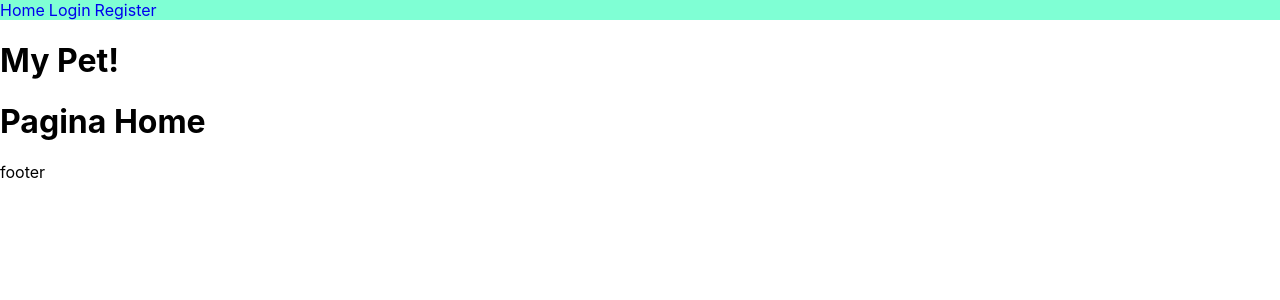
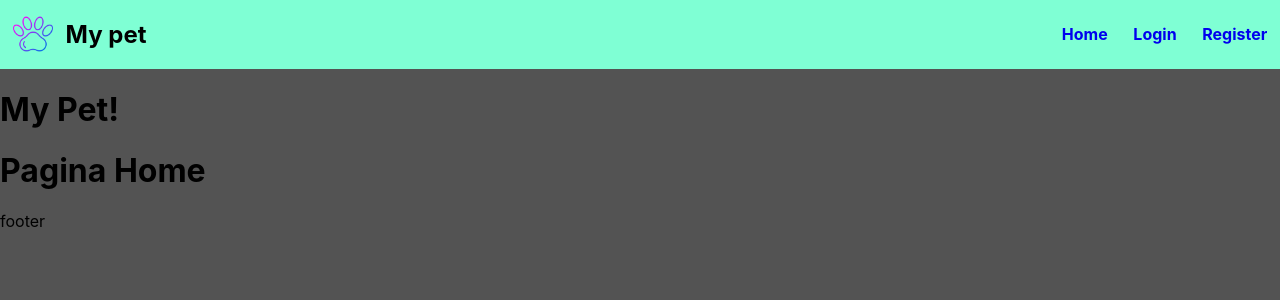
Before and after one commit to WendelEfraim/Pet, a React (Vite) app in the folder frontend/: page / in a window 1280 px wide. Shown: the top 300 px of the page. Built offline with nearby package versions, Linux system fonts and the light colour scheme.

Commit message:
css modificado com logo

```diff
--- a/frontend/src/components/Navbar.jsx
+++ b/frontend/src/components/Navbar.jsx
@@ -1,12 +1,20 @@
 import { Link } from "react-router-dom"
 import styles from "./navbar.module.css"
+import Logo from "../assets/img/pata.png"
 
 const Navbar = () =>{
     return(
         <nav className={styles.Navbar}>
+            <div className={styles.logo_Navbar}>
+                <img src={Logo} alt="My Pet" />
+                <h2>My pet</h2>
+            </div>
+
+            <div className={styles.linkNavbar}>
             <Link className ={styles.link} to="/">Home</Link>
             <Link className ={styles.link} to="/login">Login</Link>
             <Link className ={styles.link} to="/register">Register</Link>
+            </div>
         </nav>
     )
 }
--- a/frontend/src/components/navbar.module.css
+++ b/frontend/src/components/navbar.module.css
@@ -1,11 +1,25 @@
 .Navbar{
-    top: 0;
     background-color: aquamarine;
     display: flex;
-    justify-content: flex-start;
+    justify-content: space-between;
     align-items: center;
-    gap: 4px;
+    gap: 10px;
 }
 .link{
     text-decoration: none;
+    margin: .8em;
+    font-weight: bold;
 }
+.logo_Navbar{
+    margin-left: .8em;
+   display: flex;
+   align-items: center;
+}
+.logo_Navbar img{
+    width: 40px;
+    margin-right: .8em;
+}
+.linkNavbar{
+    gap: 10px;
+    text-decoration: none;
+}
--- a/frontend/src/index.css
+++ b/frontend/src/index.css
@@ -5,6 +5,7 @@ body {
     sans-serif;
   -webkit-font-smoothing: antialiased;
   -moz-osx-font-smoothing: grayscale;
+  background: #535353;
 }
 
 code {
```
